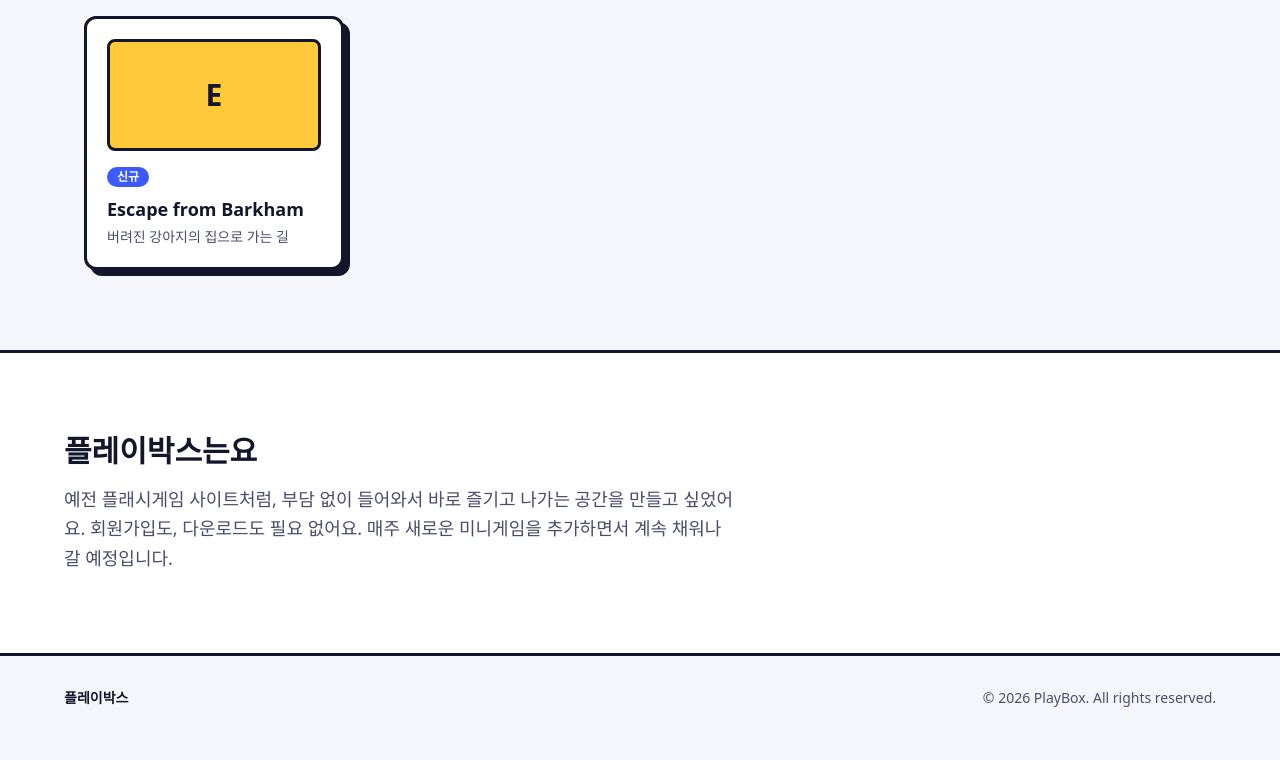
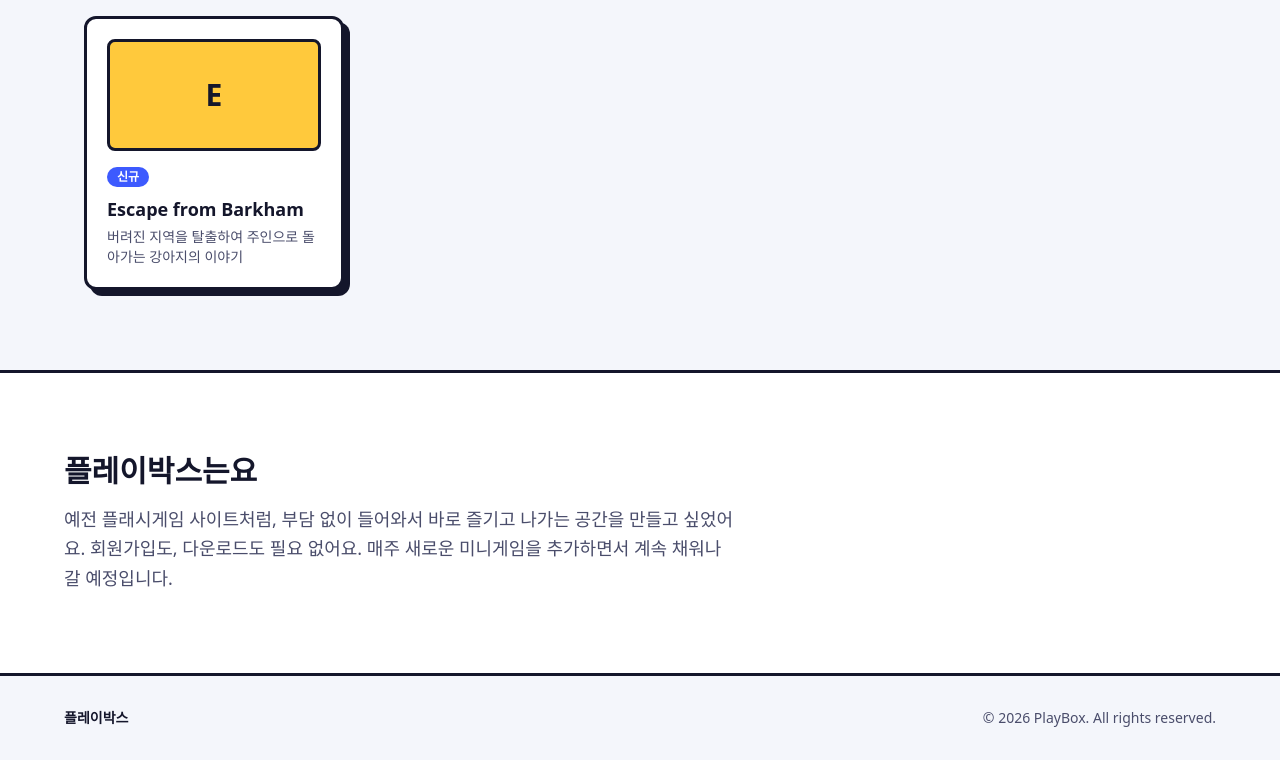
Before and after one commit to CloudMirror97/MiniGames, a Next.js app: page / in a window 1280 px wide. Shown: the part 1315-2075 px from the top of the page. Built offline with nearby package versions, Linux system fonts and the light colour scheme.

Commit message:
Update games.ts

```diff
--- a/src/data/games.ts
+++ b/src/data/games.ts
@@ -66,7 +66,7 @@ export const games: Game[] = [
   {
     slug: "escape-from-barkham",
     title: "Escape from Barkham",
-    tagline: "버려진 강아지의 집으로 가는 길",
+    tagline: "버려진 지역을 탈출하여 주인으로 돌아가는 강아지의 이야기",
     tag: "신규",
     color: "yellow",
   },
```
